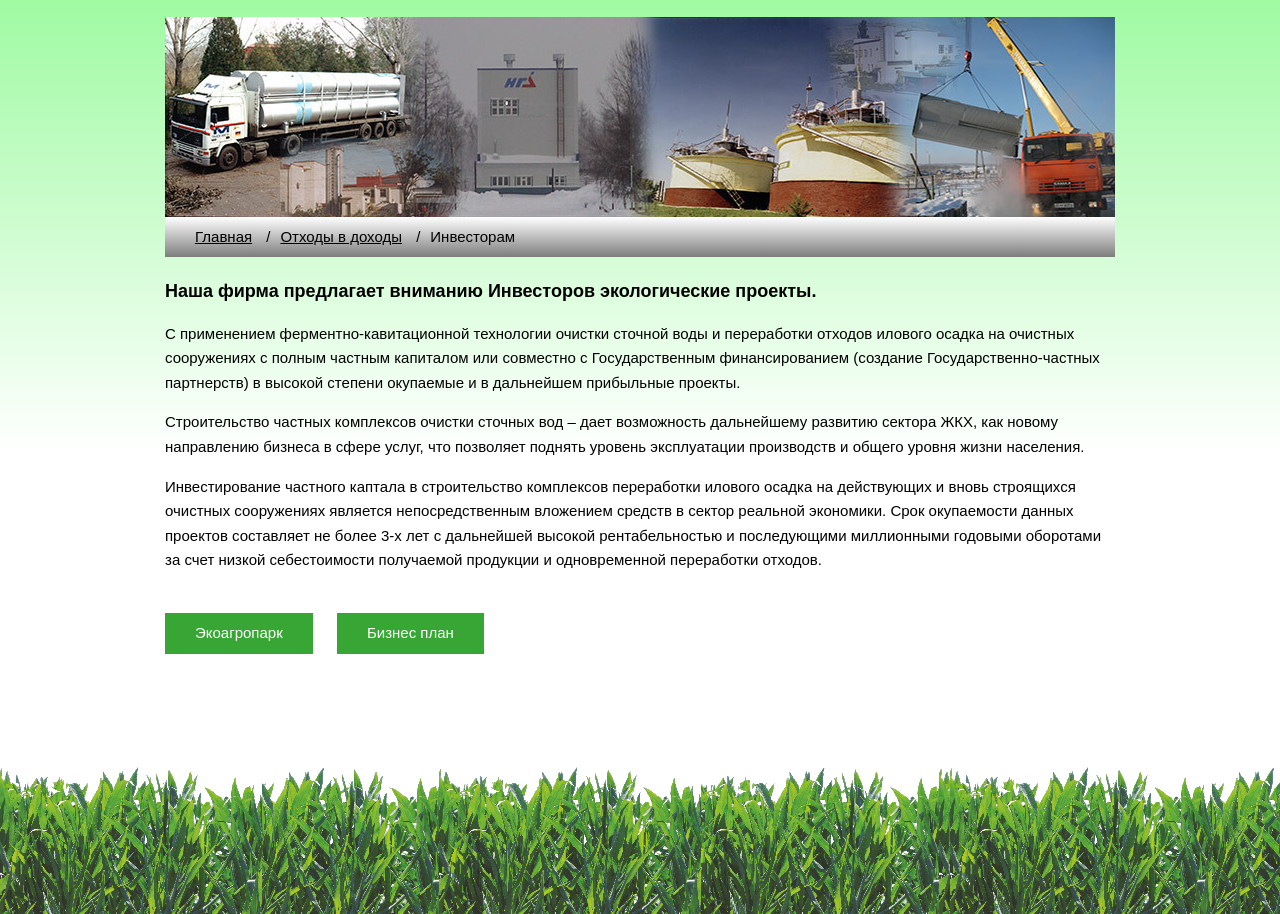
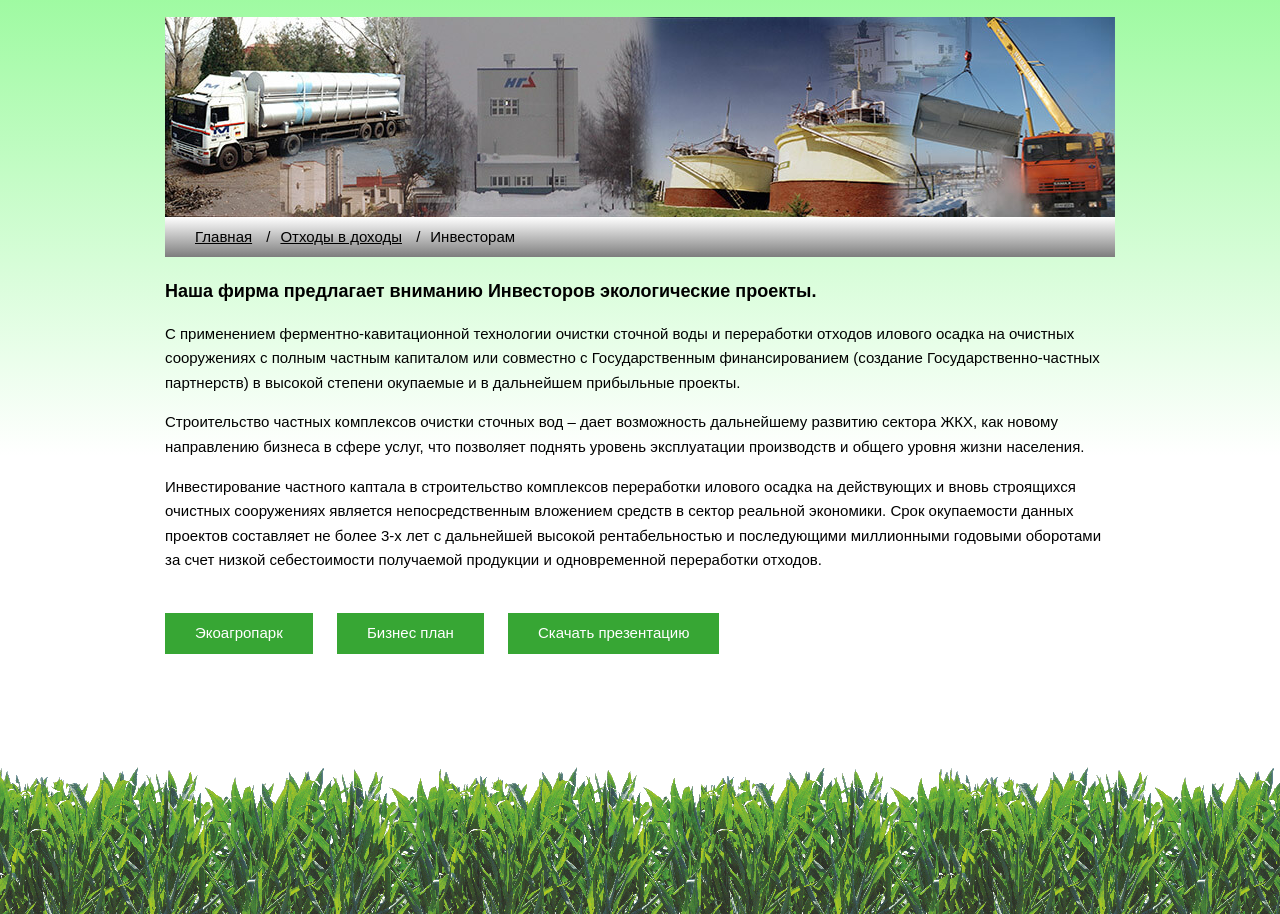
Before and after one commit to oresdev/ecotor.su, a website: page src/investoram.html in a window 1280 px wide. Shown: the part 184-1098 px from the top of the page. Drawn offline with nearby package versions, Linux system fonts and the light colour scheme; files that its build step writes are made by us from their sources; files whose address does not match are found by name.

Commit message:
добавлено 2 новых презентации в проект

```diff
--- a/src/investoram.html
+++ b/src/investoram.html
@@ -82,6 +82,9 @@
             <div class="buttons">
                 <a href="/assets/doc/ekoagropark.pdf" class="button" target="_blank">Экоагропарк</a>
                 <a href="/assets/doc/biznes-plan.pdf" class="button" target="_blank">Бизнес план</a>
+                <a href="/assets/doc/prezentatsiyaBOSK-primernyi-variant-ratsUtilizOSV-pochvennyi-put.pdf"
+                    class="button" target="_blank">Скачать
+                    презентацию</a>
             </div>
         </section>
     </main>
```
Also changed, not shown: src/fermentno-kavitatsionnaya.html (+3 -0 lines), 2 other files.
